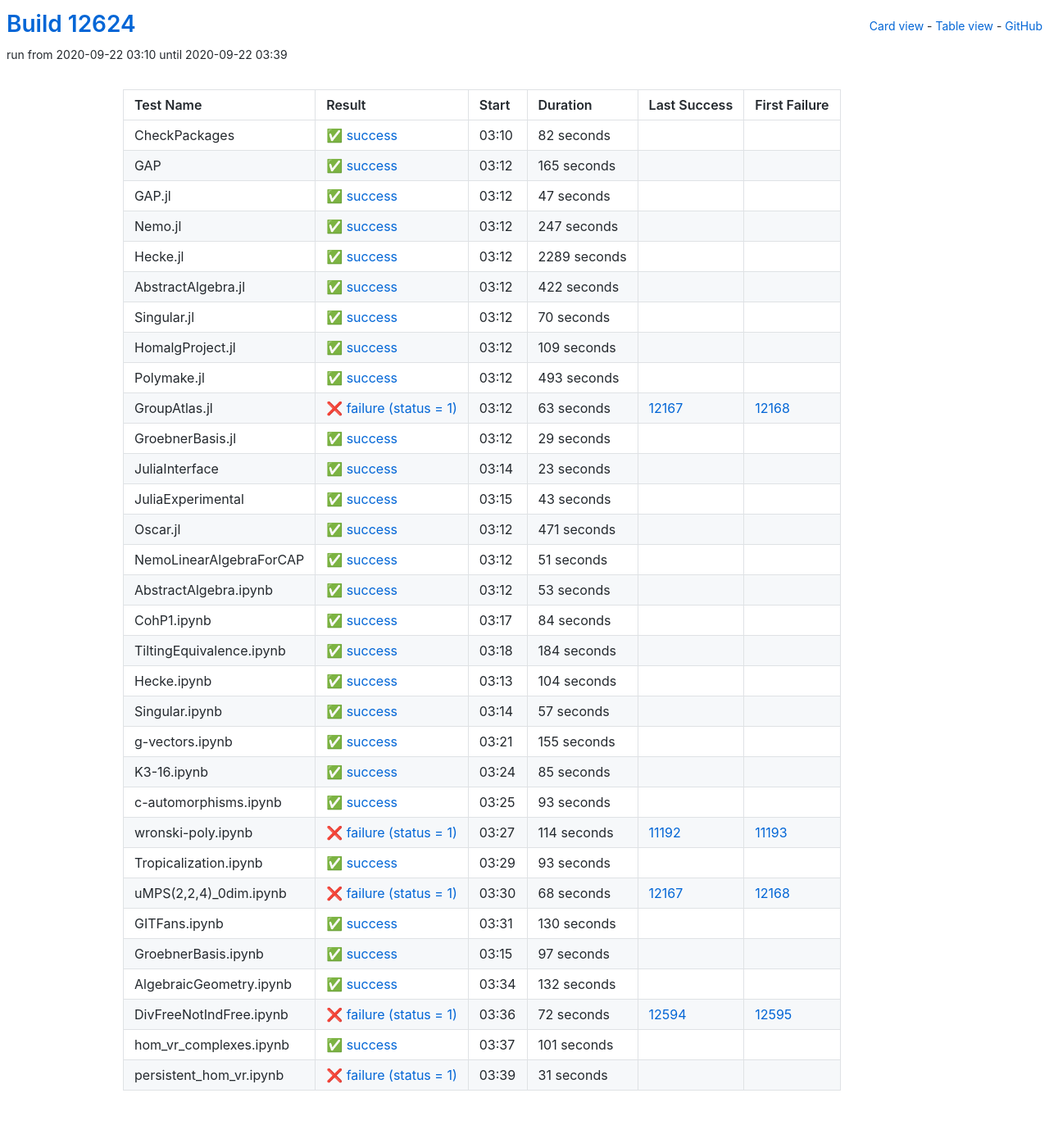
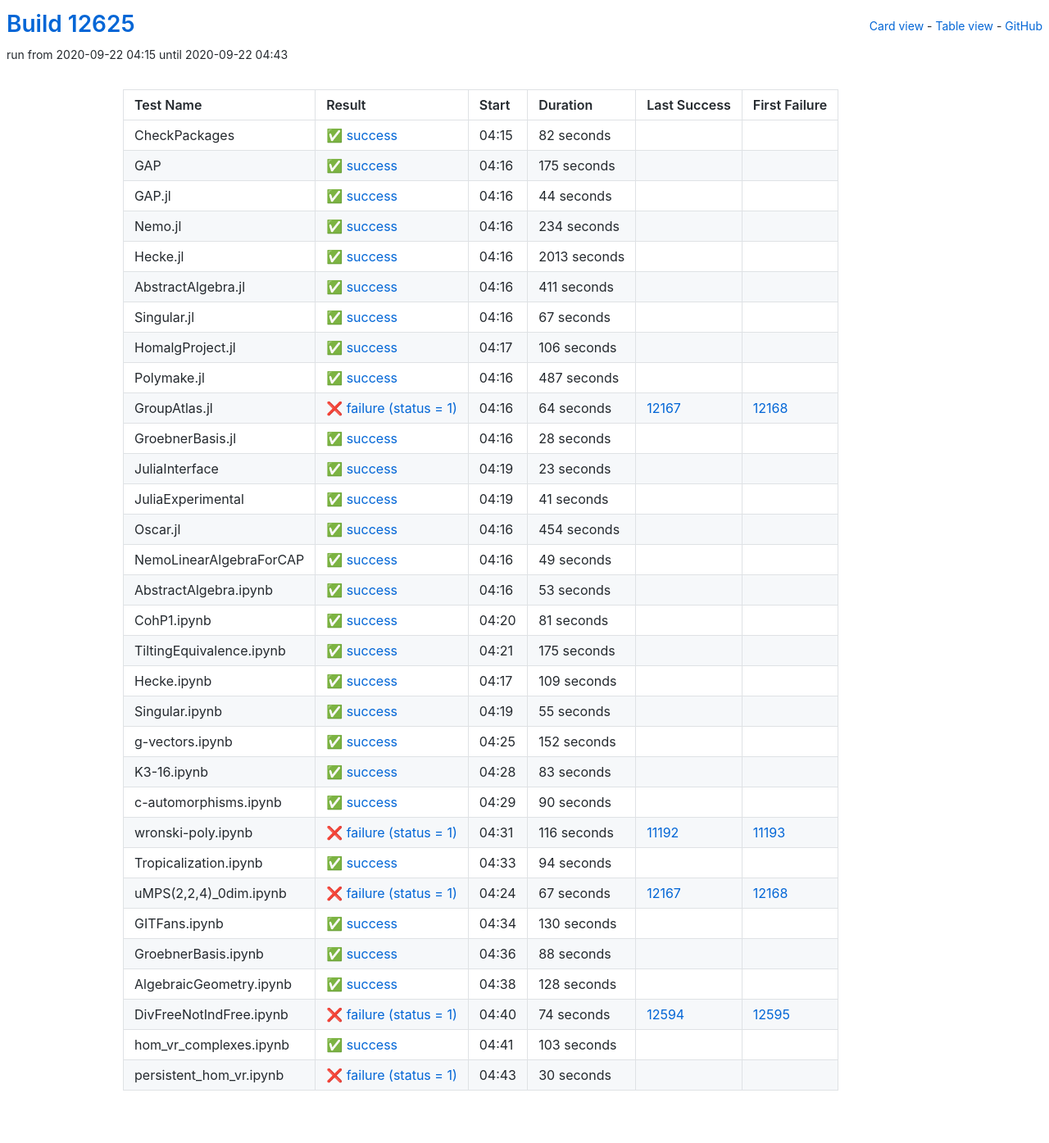
Before and after one commit to oscar-system/oscar-ci-status, a Jekyll site: the page built from table.html, in a window 1280 px wide. Shown: the whole page at 82% size. Built offline with Jekyll 4.4.1, drawn with Linux system fonts in a browser that asks for light colours.

Commit message:
Build #12625

```diff
--- a/_data/ci.yml
+++ b/_data/ci.yml
@@ -1,6 +1,6 @@
 ---
-build: 12624
-build_url: https://oscarci.mathematik.uni-kl.de/job/oscar/12624/
+build: 12625
+build_url: https://oscarci.mathematik.uni-kl.de/job/oscar/12625/
 job: oscar
 organization: oscar-system
 repo: oscar-ci-status
@@ -8,8 +8,8 @@
 tests:
 - name: CheckPackages
   id: checkpackages
-  log: https://oscarci.mathematik.uni-kl.de/job/oscar/12624/artifact/logs/build-12624/CheckPackages.log
-  start: 2020-09-22 03:10
+  log: https://oscarci.mathematik.uni-kl.de/job/oscar/12625/artifact/logs/build-12625/CheckPackages.log
+  start: 2020-09-22 04:15
   success: true
   exitcode: 0
   status: success
@@ -20,128 +20,128 @@
   first_failure_url:
 - name: GAP
   id: gap
-  log: https://oscarci.mathematik.uni-kl.de/job/oscar/12624/artifact/logs/build-12624/GAP.log
-  start: 2020-09-22 03:12
+  log: https://oscarci.mathematik.uni-kl.de/job/oscar/12625/artifact/logs/build-12625/GAP.log
+  start: 2020-09-22 04:16
   success: true
   exitcode: 0
   status: success
-  duration: 165
+  duration: 175
   last_success: false
   last_success_url:
   first_failure: false
   first_failure_url:
 - name: GAP.jl
   id: gap-jl
-  log: https://oscarci.mathematik.uni-kl.de/job/oscar/12624/artifact/logs/build-12624/GAP.jl.log
-  start: 2020-09-22 03:12
+  log: https://oscarci.mathematik.uni-kl.de/job/oscar/12625/artifact/logs/build-12625/GAP.jl.log
+  start: 2020-09-22 04:16
   success: true
   exitcode: 0
   status: success
-  duration: 47
+  duration: 44
   last_success: false
   last_success_url:
   first_failure: false
   first_failure_url:
 - name: Nemo.jl
   id: nemo-jl
-  log: https://oscarci.mathematik.uni-kl.de/job/oscar/12624/artifact/logs/build-12624/Nemo.jl.log
-  start: 2020-09-22 03:12
+  log: https://oscarci.mathematik.uni-kl.de/job/oscar/12625/artifact/logs/build-12625/Nemo.jl.log
+  start: 2020-09-22 04:16
   success: true
   exitcode: 0
   status: success
-  duration: 247
+  duration: 234
   last_success: false
   last_success_url:
   first_failure: false
   first_failure_url:
 - name: Hecke.jl
   id: hecke-jl
-  log: https://oscarci.mathematik.uni-kl.de/job/oscar/12624/artifact/logs/build-12624/Hecke.jl.log
-  start: 2020-09-22 03:12
+  log: https://oscarci.mathematik.uni-kl.de/job/oscar/12625/artifact/logs/build-12625/Hecke.jl.log
+  start: 2020-09-22 04:16
   success: true
   exitcode: 0
   status: success
-  duration: 2289
+  duration: 2013
   last_success: false
   last_success_url:
   first_failure: false
   first_failure_url:
 - name: AbstractAlgebra.jl
   id: abstractalgebra-jl
-  log: https://oscarci.mathematik.uni-kl.de/job/oscar/12624/artifact/logs/build-12624/AbstractAlgebra.jl.log
-  start: 2020-09-22 03:12
+  log: https://oscarci.mathematik.uni-kl.de/job/oscar/12625/artifact/logs/build-12625/AbstractAlgebra.jl.log
+  start: 2020-09-22 04:16
   success: true
   exitcode: 0
   status: success
-  duration: 422
+  duration: 411
   last_success: false
   last_success_url:
   first_failure: false
   first_failure_url:
 - name: Singular.jl
   id: singular-jl
-  log: https://oscarci.mathematik.uni-kl.de/job/oscar/12624/artifact/logs/build-12624/Singular.jl.log
-  start: 2020-09-22 03:12
+  log: https://oscarci.mathematik.uni-kl.de/job/oscar/12625/artifact/logs/build-12625/Singular.jl.log
+  start: 2020-09-22 04:16
   success: true
   exitcode: 0
   status: success
-  duration: 70
+  duration: 67
   last_success: false
   last_success_url:
   first_failure: false
   first_failure_url:
 - name: HomalgProject.jl
   id: homalgproject-jl
-  log: https://oscarci.mathematik.uni-kl.de/job/oscar/12624/artifact/logs/build-12624/HomalgProject.jl.log
-  start: 2020-09-22 03:12
+  log: https://oscarci.mathematik.uni-kl.de/job/oscar/12625/artifact/logs/build-12625/HomalgProject.jl.log
+  start: 2020-09-22 04:17
   success: true
   exitcode: 0
   status: success
-  duration: 109
+  duration: 106
   last_success: false
   last_success_url:
   first_failure: false
   first_failure_url:
 - name: Polymake.jl
   id: polymake-jl
-  log: https://oscarci.mathematik.uni-kl.de/job/oscar/12624/artifact/logs/build-12624/Polymake.jl.log
-  start: 2020-09-22 03:12
+  log: https://oscarci.mathematik.uni-kl.de/job/oscar/12625/artifact/logs/build-12625/Polymake.jl.log
+  start: 2020-09-22 04:16
   success: true
   exitcode: 0
   status: success
-  duration: 493
+  duration: 487
   last_success: false
   last_success_url:
   first_failure: false
   first_failure_url:
 - name: GroupAtlas.jl
   id: groupatlas-jl
-  log: https://oscarci.mathematik.uni-kl.de/job/oscar/12624/artifact/logs/build-12624/GroupAtlas.jl.log
-  start: 2020-09-22 03:12
+  log: https://oscarci.mathematik.uni-kl.de/job/oscar/12625/artifact/logs/build-12625/GroupAtlas.jl.log
+  start: 2020-09-22 04:16
   success: false
   exitcode: 1
   status: failure
-  duration: 63
+  duration: 64
   last_success: 12167
   last_success_url: https://oscarci.mathematik.uni-kl.de/job/oscar/12167/
   first_failure: 12168
   first_failure_url: https://oscarci.mathematik.uni-kl.de/job/oscar/12168/
 - name: GroebnerBasis.jl
   id: groebnerbasis-jl
-  log: https://oscarci.mathematik.uni-kl.de/job/oscar/12624/artifact/logs/build-12624/GroebnerBasis.jl.log
-  start: 2020-09-22 03:12
+  log: https://oscarci.mathematik.uni-kl.de/job/oscar/12625/artifact/logs/build-12625/GroebnerBasis.jl.log
+  start: 2020-09-22 04:16
   success: true
   exitcode: 0
   status: success
-  duration: 29
+  duration: 28
   last_success: false
   last_success_url:
   first_failure: false
   first_failure_url:
 - name: JuliaInterface
   id: juliainterface
-  log: https://oscarci.mathematik.uni-kl.de/job/oscar/12624/artifact/logs/build-12624/JuliaInterface.log
-  start: 2020-09-22 03:14
+  log: https://oscarci.mathematik.uni-kl.de/job/oscar/12625/artifact/logs/build-12625/JuliaInterface.log
+  start: 2020-09-22 04:19
   success: true
   exitcode: 0
   status: success
@@ -152,44 +152,44 @@
   first_failure_url:
 - name: JuliaExperimental
   id: juliaexperimental
-  log: https://oscarci.mathematik.uni-kl.de/job/oscar/12624/artifact/logs/build-12624/JuliaExperimental.log
-  start: 2020-09-22 03:15
+  log: https://oscarci.mathematik.uni-kl.de/job/oscar/12625/artifact/logs/build-12625/JuliaExperimental.log
+  start: 2020-09-22 04:19
   success: true
   exitcode: 0
   status: success
-  duration: 43
+  duration: 41
   last_success: false
   last_success_url:
   first_failure: false
   first_failure_url:
 - name: Oscar.jl
   id: oscar-jl
-  log: https://oscarci.mathematik.uni-kl.de/job/oscar/12624/artifact/logs/build-12624/Oscar.jl.log
-  start: 2020-09-22 03:12
+  log: https://oscarci.mathematik.uni-kl.de/job/oscar/12625/artifact/logs/build-12625/Oscar.jl.log
+  start: 2020-09-22 04:16
   success: true
   exitcode: 0
   status: success
-  duration: 471
+  duration: 454
   last_success: false
   last_success_url:
   first_failure: false
   first_failure_url:
 - name: NemoLinearAlgebraForCAP
   id: nemolinearalgebraforcap
-  log: https://oscarci.mathematik.uni-kl.de/job/oscar/12624/artifact/logs/build-12624/NemoLinearAlgebraForCAP.log
-  start: 2020-09-22 03:12
+  log: https://oscarci.mathematik.uni-kl.de/job/oscar/12625/artifact/logs/build-12625/NemoLinearAlgebraForCAP.log
+  start: 2020-09-22 04:16
   success: true
   exitcode: 0
   status: success
-  duration: 51
+  duration: 49
   last_success: false
   last_success_url:
   first_failure: false
   first_failure_url:
 - name: AbstractAlgebra.ipynb
   id: abstractalgebra-ipynb
-  log: https://oscarci.mathematik.uni-kl.de/job/oscar/12624/artifact/logs/build-12624/AbstractAlgebra.ipynb.log
-  start: 2020-09-22 03:12
+  log: https://oscarci.mathematik.uni-kl.de/job/oscar/12625/artifact/logs/build-12625/AbstractAlgebra.ipynb.log
+  start: 2020-09-22 04:16
   success: true
   exitcode: 0
   status: success
@@ -200,128 +200,128 @@
   first_failure_url:
 - name: CohP1.ipynb
   id: cohp1-ipynb
-  log: https://oscarci.mathematik.uni-kl.de/job/oscar/12624/artifact/logs/build-12624/CohP1.ipynb.log
-  start: 2020-09-22 03:17
+  log: https://oscarci.mathematik.uni-kl.de/job/oscar/12625/artifact/logs/build-12625/CohP1.ipynb.log
+  start: 2020-09-22 04:20
   success: true
   exitcode: 0
   status: success
-  duration: 84
+  duration: 81
   last_success: false
   last_success_url:
   first_failure: false
   first_failure_url:
 - name: TiltingEquivalence.ipynb
   id: tiltingequivalence-ipynb
-  log: https://oscarci.mathematik.uni-kl.de/job/oscar/12624/artifact/logs/build-12624/TiltingEquivalence.ipynb.log
-  start: 2020-09-22 03:18
+  log: https://oscarci.mathematik.uni-kl.de/job/oscar/12625/artifact/logs/build-12625/TiltingEquivalence.ipynb.log
+  start: 2020-09-22 04:21
   success: true
   exitcode: 0
   status: success
-  duration: 184
+  duration: 175
   last_success: false
   last_success_url:
   first_failure: false
   first_failure_url:
 - name: Hecke.ipynb
   id: hecke-ipynb
-  log: https://oscarci.mathematik.uni-kl.de/job/oscar/12624/artifact/logs/build-12624/Hecke.ipynb.log
-  start: 2020-09-22 03:13
+  log: https://oscarci.mathematik.uni-kl.de/job/oscar/12625/artifact/logs/build-12625/Hecke.ipynb.log
+  start: 2020-09-22 04:17
   success: true
   exitcode: 0
   status: success
-  duration: 104
+  duration: 109
   last_success: false
   last_success_url:
   first_failure: false
   first_failure_url:
 - name: Singular.ipynb
   id: singular-ipynb
-  log: https://oscarci.mathematik.uni-kl.de/job/oscar/12624/artifact/logs/build-12624/Singular.ipynb.log
-  start: 2020-09-22 03:14
+  log: https://oscarci.mathematik.uni-kl.de/job/oscar/12625/artifact/logs/build-12625/Singular.ipynb.log
+  start: 2020-09-22 04:19
   success: true
   exitcode: 0
   status: success
-  duration: 57
+  duration: 55
   last_success: false
   last_success_url:
   first_failure: false
   first_failure_url:
 - name: g-vectors.ipynb
   id: g-vectors-ipynb
-  log: https://oscarci.mathematik.uni-kl.de/job/oscar/12624/artifact/logs/build-12624/g-vectors.ipynb.log
-  start: 2020-09-22 03:21
+  log: https://oscarci.mathematik.uni-kl.de/job/oscar/12625/artifact/logs/build-12625/g-vectors.ipynb.log
+  start: 2020-09-22 04:25
   success: true
   exitcode: 0
   status: success
-  duration: 155
+  duration: 152
   last_success: false
   last_success_url:
   first_failure: false
   first_failure_url:
 - name: K3-16.ipynb
   id: k3-16-ipynb
-  log: https://oscarci.mathematik.uni-kl.de/job/oscar/12624/artifact/logs/build-12624/K3-16.ipynb.log
-  start: 2020-09-22 03:24
+  log: https://oscarci.mathematik.uni-kl.de/job/oscar/12625/artifact/logs/build-12625/K3-16.ipynb.log
+  start: 2020-09-22 04:28
   success: true
   exitcode: 0
   status: success
-  duration: 85
+  duration: 83
   last_success: false
   last_success_url:
   first_failure: false
   first_failure_url:
 - name: c-automorphisms.ipynb
   id: c-automorphisms-ipynb
-  log: https://oscarci.mathematik.uni-kl.de/job/oscar/12624/artifact/logs/build-12624/c-automorphisms.ipynb.log
-  start: 2020-09-22 03:25
+  log: https://oscarci.mathematik.uni-kl.de/job/oscar/12625/artifact/logs/build-12625/c-automorphisms.ipynb.log
+  start: 2020-09-22 04:29
   success: true
   exitcode: 0
   status: success
-  duration: 93
+  duration: 90
   last_success: false
   last_success_url:
   first_failure: false
   first_failure_url:
 - name: wronski-poly.ipynb
   id: wronski-poly-ipynb
-  log: https://oscarci.mathematik.uni-kl.de/job/oscar/12624/artifact/logs/build-12624/wronski-poly.ipynb.log
-  start: 2020-09-22 03:27
+  log: https://oscarci.mathematik.uni-kl.de/job/oscar/12625/artifact/logs/build-12625/wronski-poly.ipynb.log
+  start: 2020-09-22 04:31
   success: false
   exitcode: 1
   status: failure
-  duration: 114
+  duration: 116
   last_success: 11192
   last_success_url: https://oscarci.mathematik.uni-kl.de/job/oscar/11192/
   first_failure: 11193
   first_failure_url: https://oscarci.mathematik.uni-kl.de/job/oscar/11193/
 - name: Tropicalization.ipynb
   id: tropicalization-ipynb
-  log: https://oscarci.mathematik.uni-kl.de/job/oscar/12624/artifact/logs/build-12624/Tropicalization.ipynb.log
-  start: 2020-09-22 03:29
+  log: https://oscarci.mathematik.uni-kl.de/job/oscar/12625/artifact/logs/build-12625/Tropicalization.ipynb.log
+  start: 2020-09-22 04:33
   success: true
   exitcode: 0
   status: success
-  duration: 93
+  duration: 94
   last_success: false
   last_success_url:
   first_failure: false
   first_failure_url:
 - name: uMPS(2,2,4)_0dim.ipynb
   id: umps-2-2-4-0dim-ipynb
-  log: https://oscarci.mathematik.uni-kl.de/job/oscar/12624/artifact/logs/build-12624/uMPS-2-2-4-_0dim.ipynb.log
-  start: 2020-09-22 03:30
+  log: https://oscarci.mathematik.uni-kl.de/job/oscar/12625/artifact/logs/build-12625/uMPS-2-2-4-_0dim.ipynb.log
+  start: 2020-09-22 04:24
   success: false
   exitcode: 1
   status: failure
-  duration: 68
+  duration: 67
   last_success: 12167
   last_success_url: https://oscarci.mathematik.uni-kl.de/job/oscar/12167/
   first_failure: 12168
   first_failure_url: https://oscarci.mathematik.uni-kl.de/job/oscar/12168/
 - name: GITFans.ipynb
   id: gitfans-ipynb
-  log: https://oscarci.mathematik.uni-kl.de/job/oscar/12624/artifact/logs/build-12624/GITFans.ipynb.log
-  start: 2020-09-22 03:31
+  log: https://oscarci.mathematik.uni-kl.de/job/oscar/12625/artifact/logs/build-12625/GITFans.ipynb.log
+  start: 2020-09-22 04:34
   success: true
   exitcode: 0
   status: success
@@ -332,60 +332,60 @@
   first_failure_url:
 - name: GroebnerBasis.ipynb
   id: groebnerbasis-ipynb
-  log: https://oscarci.mathematik.uni-kl.de/job/oscar/12624/artifact/logs/build-12624/GroebnerBasis.ipynb.log
-  start: 2020-09-22 03:15
+  log: https://oscarci.mathematik.uni-kl.de/job/oscar/12625/artifact/logs/build-12625/GroebnerBasis.ipynb.log
+  start: 2020-09-22 04:36
   success: true
   exitcode: 0
   status: success
-  duration: 97
+  duration: 88
   last_success: false
   last_success_url:
   first_failure: false
   first_failure_url:
 - name: AlgebraicGeometry.ipynb
   id: algebraicgeometry-ipynb
-  log: https://oscarci.mathematik.uni-kl.de/job/oscar/12624/artifact/logs/build-12624/AlgebraicGeometry.ipynb.log
-  start: 2020-09-22 03:34
+  log: https://oscarci.mathematik.uni-kl.de/job/oscar/12625/artifact/logs/build-12625/AlgebraicGeometry.ipynb.log
+  start: 2020-09-22 04:38
   success: true
   exitcode: 0
   status: success
-  duration: 132
+  duration: 128
   last_success: false
   last_success_url:
   first_failure: false
   first_failure_url:
 - name: DivFreeNotIndFree.ipynb
   id: divfreenotindfree-ipynb
-  log: https://oscarci.mathematik.uni-kl.de/job/oscar/12624/artifact/logs/build-12624/DivFreeNotIndFree.ipynb.log
-  start: 2020-09-22 03:36
+  log: https://oscarci.mathematik.uni-kl.de/job/oscar/12625/artifact/logs/build-12625/DivFreeNotIndFree.ipynb.log
+  start: 2020-09-22 04:40
   success: false
   exitcode: 1
   status: failure
-  duration: 72
+  duration: 74
   last_success: 12594
   last_success_url: https://oscarci.mathematik.uni-kl.de/job/oscar/12594/
   first_failure: 12595
   first_failure_url: https://oscarci.mathematik.uni-kl.de/job/oscar/12595/
 - name: hom_vr_complexes.ipynb
   id: hom-vr-complexes-ipynb
-  log: https://oscarci.mathematik.uni-kl.de/job/oscar/12624/artifact/logs/build-12624/hom_vr_complexes.ipynb.log
-  start: 2020-09-22 03:37
+  log: https://oscarci.mathematik.uni-kl.de/job/oscar/12625/artifact/logs/build-12625/hom_vr_complexes.ipynb.log
+  start: 2020-09-22 04:41
   success: true
   exitcode: 0
   status: success
-  duration: 101
+  duration: 103
   last_success: false
   last_success_url:
   first_failure: false
   first_failure_url:
 - name: persistent_hom_vr.ipynb
   id: persistent-hom-vr-ipynb
-  log: https://oscarci.mathematik.uni-kl.de/job/oscar/12624/artifact/logs/build-12624/persistent_hom_vr.ipynb.log
-  start: 2020-09-22 03:39
+  log: https://oscarci.mathematik.uni-kl.de/job/oscar/12625/artifact/logs/build-12625/persistent_hom_vr.ipynb.log
+  start: 2020-09-22 04:43
   success: false
   exitcode: 1
   status: failure
-  duration: 31
+  duration: 30
   last_success: false
   last_success_url:
   first_failure: false
```
Also changed, not shown: README.md.
